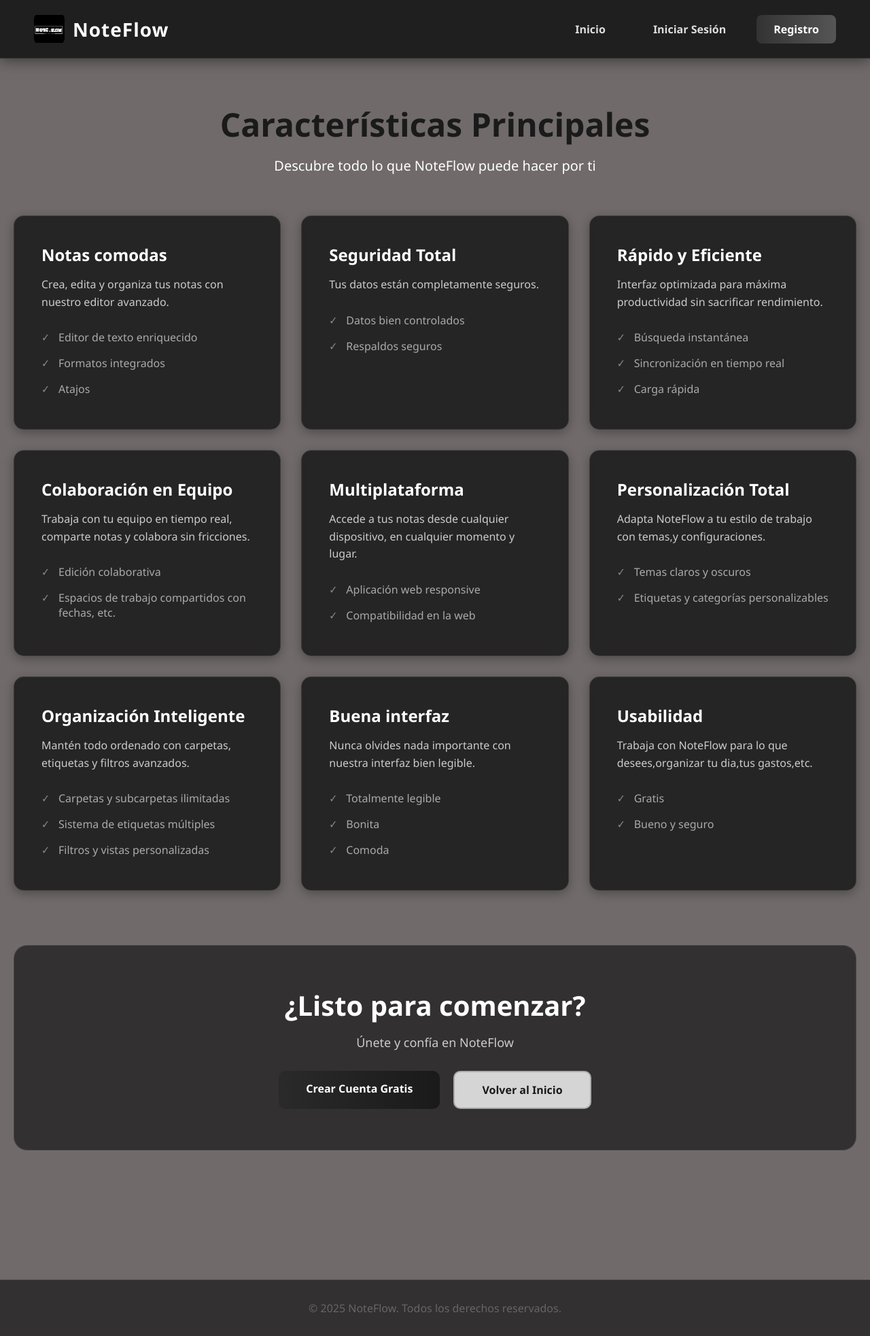
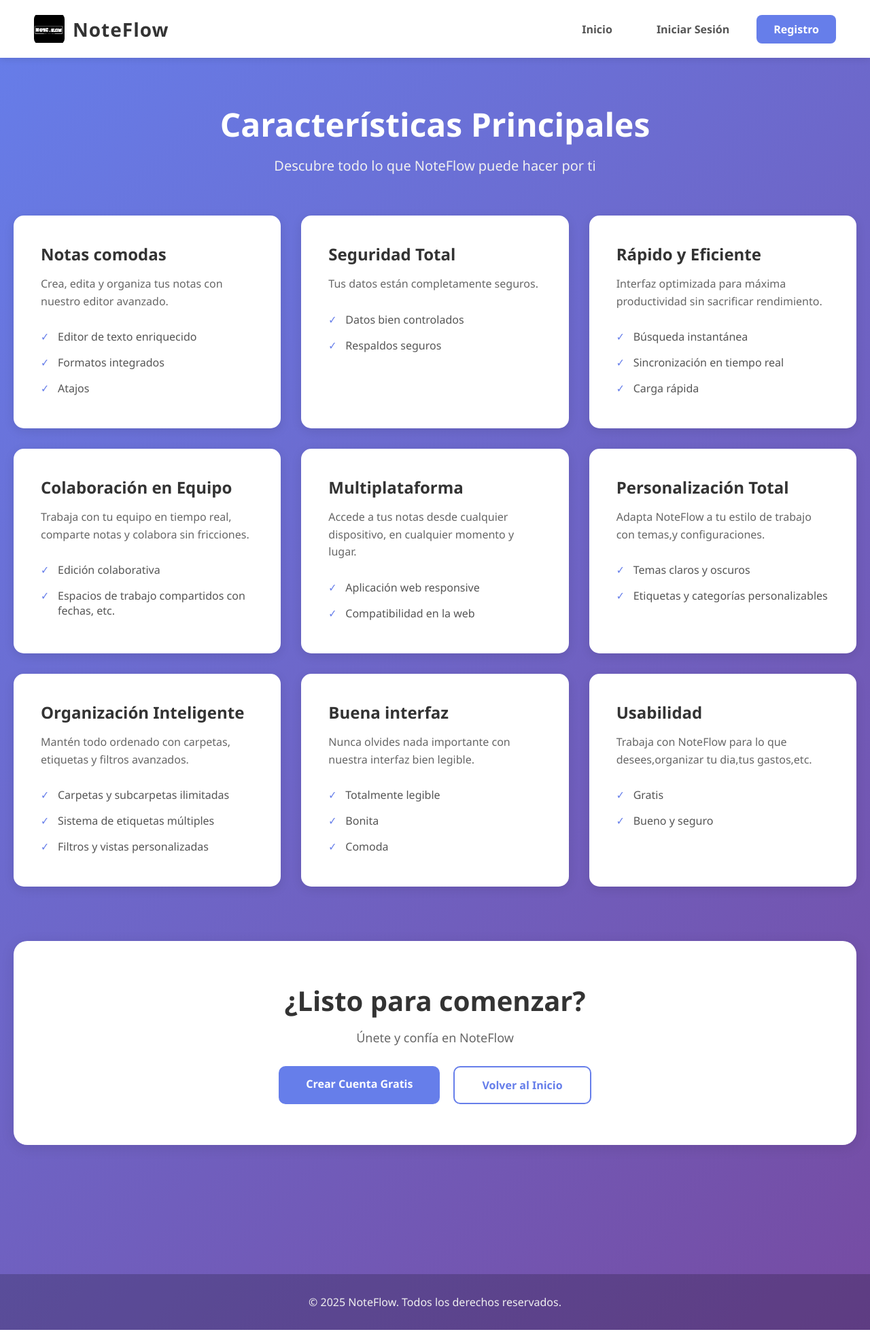
Before and after one commit to Sergio-Bustos/NoteFlow, a Flask app: page /caracteristicas.html in a window 1280 px wide. Shown: the whole page at 68% size. Run offline with Flask 3, Linux system fonts and the light colour scheme; some libraries are stand-ins or nearby versions.

Commit message:
Pendiente de mejoria en el CSS

```diff
--- a/static/caracteristicas.css
+++ b/static/caracteristicas.css
@@ -8,7 +8,7 @@
 
 body {
     min-height: 100vh;
-    background-color: #706a6a;
+    background: linear-gradient(135deg, #667eea 0%, #764ba2 100%);
     overflow-x: hidden;
 }
 
@@ -22,10 +22,8 @@ header {
     display: flex;
     justify-content: space-between;
     align-items: center;
-    background: rgba(25, 25, 25, 0.92);
-    backdrop-filter: blur(10px);
-    box-shadow: 0 2px 20px rgba(0, 0, 0, 0.5);
-    border-bottom: 1px solid rgba(255, 255, 255, 0.08);
+    background: #ffffff;
+    box-shadow: 0 2px 10px rgba(0, 0, 0, 0.1);
     z-index: 1000;
 }
 
@@ -45,19 +43,19 @@ header {
 .logo {
     font-size: 28px;
     font-weight: 700;
-    color: #fff;
+    color: #333;
     letter-spacing: 1px;
 }
 
 /* ========== NAVEGACIÓN ========== */
 .nav-links {
     display: flex;
-    gap: 20px;
+    gap: 15px;
     list-style: none;
 }
 
 .nav-links a {
-    color: #ddd;
+    color: #555;
     text-decoration: none;
     font-weight: 600;
     padding: 10px 25px;
@@ -65,17 +63,17 @@ header {
 }
 
 .nav-links a:hover {
-    color: #fff;
-    background: rgba(255, 255, 255, 0.1);
+    color: #667eea;
+    background: #f5f7ff;
 }
 
 .nav-links .btn-registro {
-    background: linear-gradient(90deg, #333, #555);
+    background: #667eea;
     color: #fff;
 }
 
 .nav-links .btn-registro:hover {
-    background: linear-gradient(90deg, #555, #777);
+    background: #5568d3;
 }
 
 /* ========== CONTENIDO PRINCIPAL ========== */
@@ -95,14 +93,14 @@ main {
 
 .page-header h1 {
     font-size: 48px;
-    color: #1a1a1a;
+    color: #ffffff;
     margin-bottom: 15px;
     font-weight: 800;
 }
 
 .page-header p {
     font-size: 20px;
-    color: #ffffff;
+    color: #f0f0f0;
 }
 
 /* ========== GRID DE CARACTERÍSTICAS ========== */
@@ -114,17 +112,10 @@ main {
 }
 
 .feature-item {
-    background: rgba(25, 25, 25, 0.85);
-    backdrop-filter: blur(10px);
+    background: #ffffff;
     padding: 40px;
     border-radius: 15px;
-    border: 1px solid rgba(255, 255, 255, 0.1);
-    box-shadow: 0 4px 15px rgba(0, 0, 0, 0.3);
-}
-
-.feature-item:hover {
-    border-color: rgba(255, 255, 255, 0.3);
-    background: rgba(40, 40, 40, 0.9);
+    box-shadow: 0 4px 15px rgba(0, 0, 0, 0.1);
 }
 
 .feature-icon {
@@ -134,13 +125,13 @@ main {
 
 .feature-item h3 {
     font-size: 24px;
-    color: #fff;
+    color: #333;
     margin-bottom: 15px;
     font-weight: 700;
 }
 
 .feature-item > p {
-    color: #ccc;
+    color: #666;
     line-height: 1.6;
     margin-bottom: 20px;
 }
@@ -152,7 +143,7 @@ main {
 }
 
 .feature-list li {
-    color: #aaa;
+    color: #555;
     padding: 8px 0;
     padding-left: 25px;
     position: relative;
@@ -162,7 +153,7 @@ main {
     content: "✓";
     position: absolute;
     left: 0;
-    color: #888;
+    color: #667eea;
     font-weight: bold;
 }
 
@@ -170,22 +161,22 @@ main {
 .cta-section {
     text-align: center;
     padding: 60px 20px;
-    background: rgba(25, 25, 25, 0.7);
+    background: #ffffff;
     border-radius: 20px;
     margin: 60px 0;
-    border: 1px solid rgba(255, 255, 255, 0.1);
+    box-shadow: 0 4px 20px rgba(0, 0, 0, 0.1);
 }
 
 .cta-section h2 {
     font-size: 40px;
-    color: #fff;
+    color: #333;
     margin-bottom: 15px;
     font-weight: 700;
 }
 
 .cta-section p {
     font-size: 18px;
-    color: #ccc;
+    color: #666;
     margin-bottom: 30px;
 }
 
@@ -209,33 +200,31 @@ main {
 }
 
 .btn-primary {
-    background: linear-gradient(90deg, #2a2a2a, #1a1a1a);
+    background: #667eea;
     color: #fff;
 }
 
 .btn-primary:hover {
-    background: linear-gradient(90deg, #3a3a3a, #2a2a2a);
+    background: #5568d3;
 }
 
 .btn-secondary {
-    background: rgba(255, 255, 255, 0.8);
-    color: #1a1a1a;
-    border: 2px solid rgba(0, 0, 0, 0.2);
+    background: transparent;
+    color: #667eea;
+    border: 2px solid #667eea;
 }
 
 .btn-secondary:hover {
-    background: rgba(255, 255, 255, 0.95);
-    border-color: #333;
+    background: #f5f7ff;
 }
 
 /* ========== FOOTER ========== */
 footer {
     padding: 30px;
     text-align: center;
-    color: #666;
-    background: rgba(25, 25, 25, 0.7);
+    color: #f0f0f0;
+    background: rgba(0, 0, 0, 0.2);
     margin-top: 80px;
-    border-top: 1px solid rgba(255, 255, 255, 0.1);
 }
 
 /* ========== RESPONSIVE ========== */
--- a/templates/dashboard.html
+++ b/templates/dashboard.html
@@ -428,6 +428,7 @@
     <section class="bienvenida">
         <h2>Hola, {{ usuario.nombre }} 👋</h2>
         <p>Tu resumen de NoteFlow:</p>
+        <br>
     </section>
 
     <section class="stats">
```
Also changed, not shown: static/bienvenida.css (+29 -37 lines), static/formulario.css (+37 -44 lines).
